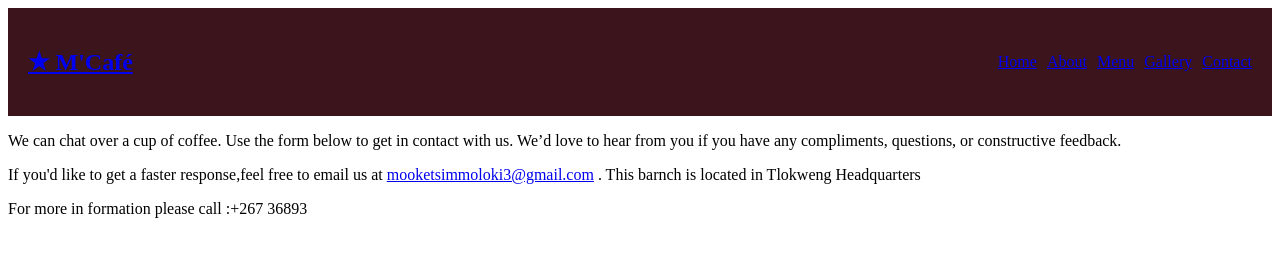
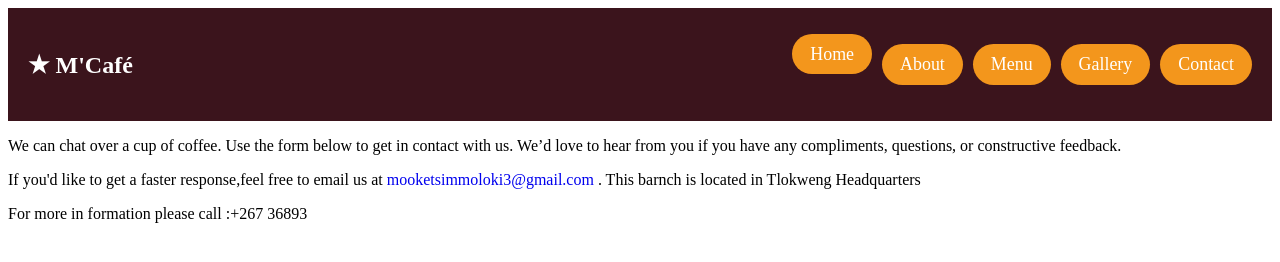
Before and after one commit to ABC24-026/web, a plain HTML site: page feedback.html in a window 1280 px wide. Drawn offline with Linux system fonts and the light colour scheme.

Commit message:
style.css
Update

```diff
--- a/style.css
+++ b/style.css
@@ -25,9 +25,9 @@
 --font-weight-semibold: 600;
 --font-weight-bold: 700;
 
---boarder-radius-s: 8px;
---boarder-radius-m: 30px;
---boarder-radius-circle: 50%;
+--border-radius-s: 8px;
+--border-radius-m: 30px;
+--border-radius-circle: 50%;
 
  --site-max-width: 1300px;
 }
@@ -38,7 +38,7 @@ ul {
  list-style: none;
 }
 a {
-  text decoration:none;
+  text-decoration:none;
 }
 button {
   cursor: pointer;
@@ -64,19 +64,20 @@ header .navbar {
   justify-content: space-between;
 }
 
-navbar .nav-logo .logo-text {
-color: var (--white-color);
+.navbar .nav-logo .logo-text {
+color: var(--white-color);
 }
 .navbar .nav-menu {
   display: flex;
   gap: 10px;
+ }
 
 .navbar .nav-menu .nav-link {
   padding: 10px 18px;
   color: var(--white-color);
   font-size: var(--font-size-m);
   background: var(--secondary-color);
-  boarder-radius: var(--boarder-radius-m);
+  border-radius: var(--border-radius-m);
  transition: 0.3s ease;
 }
 .navbar .nav-menu .nav-link:hover {
```
